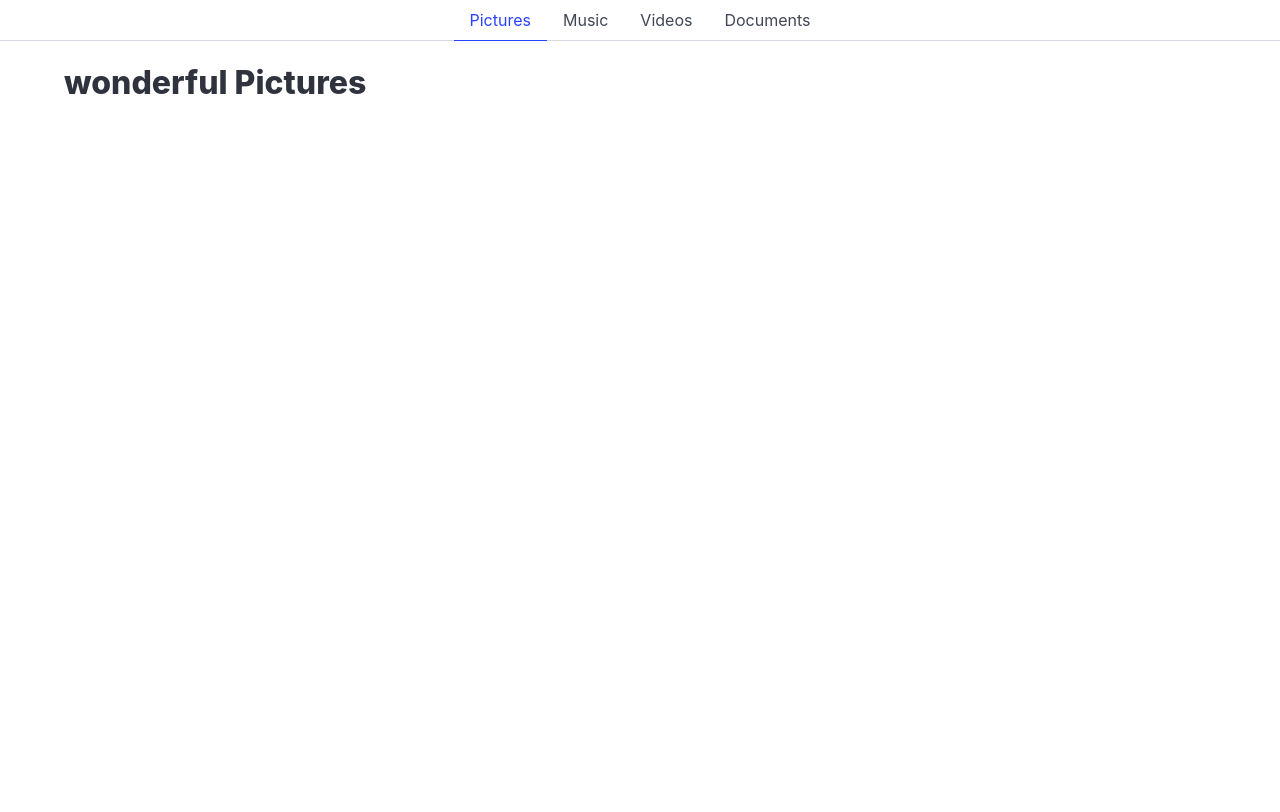
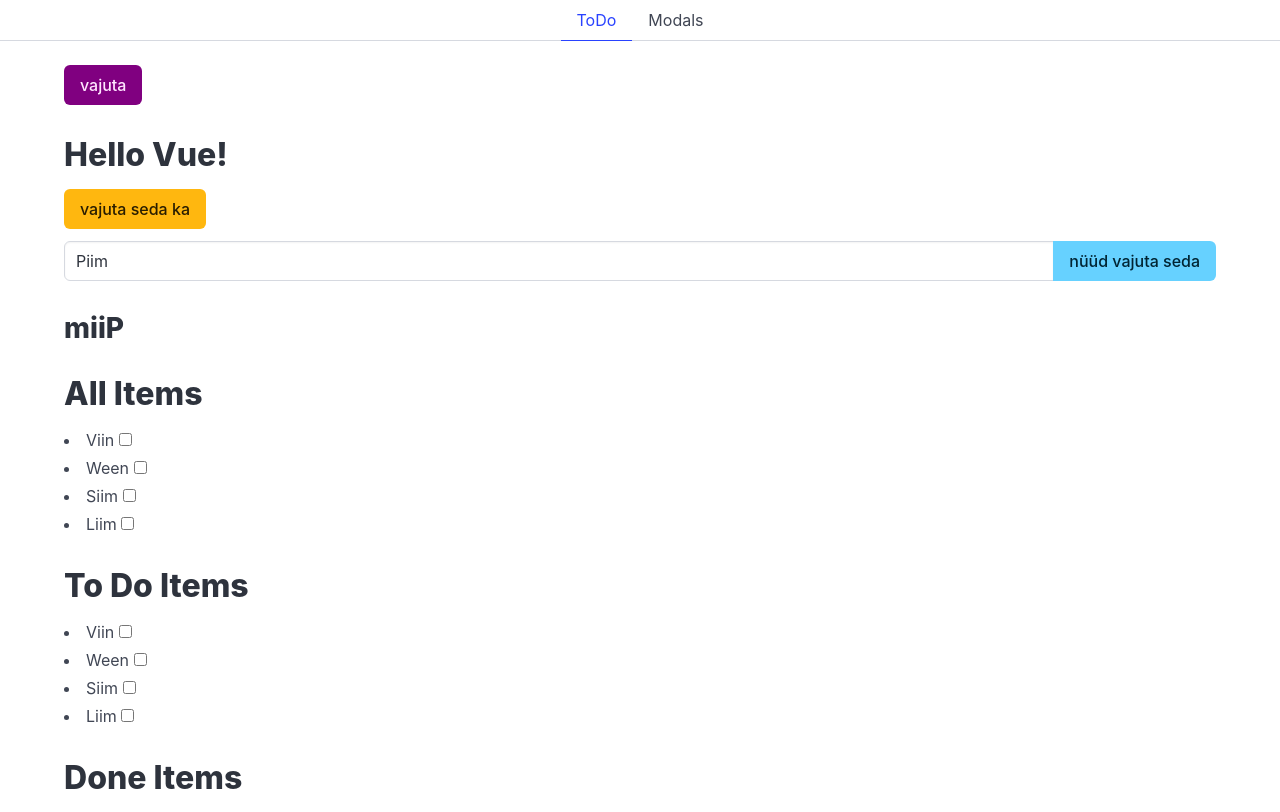
Before and after one commit to Vaimukas/learnjs, a Vue app: page / in a window 1280 px wide. Built offline with nearby package versions, Linux system fonts and the light colour scheme.

Commit message:
component is näide

```diff
--- a/src/App.vue
+++ b/src/App.vue
@@ -1,13 +1,16 @@
 <script setup>
 import { ref } from 'vue';
 import Tabs from './components/Tabs.vue';
+
+import ToDo from './pages/ToDo.vue'
+import Modals from './pages/Modals.vue'
+
+
 let activeTab= ref(0);
-let titles= ref(['Pictures', 'Music', 'Videos', 'Documents'])
+let titles= ref(['ToDo', 'Modals'])
 let contents = ref([
-  'wonderful Pictures',
-  'wonderful Music',
-  'wonderful Videos',
-  'wonderful Documents'
+  ToDo,
+  Modals
 ])
 
 function setTab(index){
@@ -17,8 +20,6 @@
 
 <template>
 <Tabs :active="activeTab" :titles="titles" @change="setTab"> </Tabs>
-<div class="container content">
-  <h1>{{ contents[activeTab] }}</h1>
-</div>
+<component :is="contents[activeTab]"> </component>
 
 </template>
--- a/src/pages/Modals.vue
+++ b/src/pages/Modals.vue
@@ -1,6 +1,6 @@
 <script setup>
 import { ref } from 'vue';
-import modal from './components/Modal.vue';
+import modal from '../components/Modal.vue';
 
 
 let modal1Active = ref(false);
--- a/src/pages/ToDo.vue
+++ b/src/pages/ToDo.vue
@@ -1,6 +1,6 @@
 <script setup>
 import { computed, ref } from 'vue';
-import ItemList from './components/ItemList.vue';
+import ItemList from '../components/ItemList.vue';
 let message = ref('Hello Vue!');
 let isDanger = ref(false);
 let newItem = ref('Piim');
```
